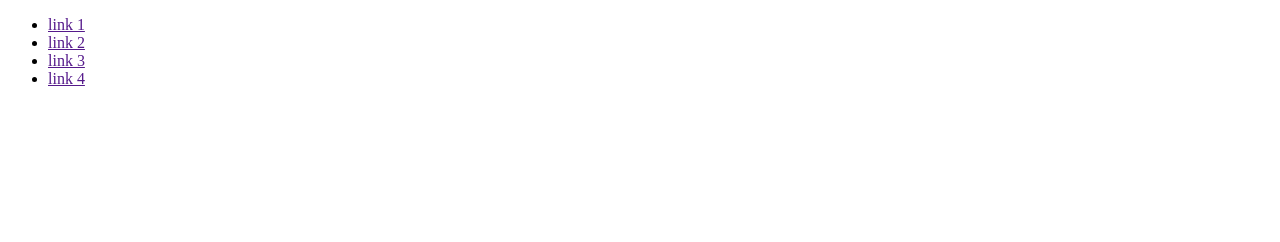
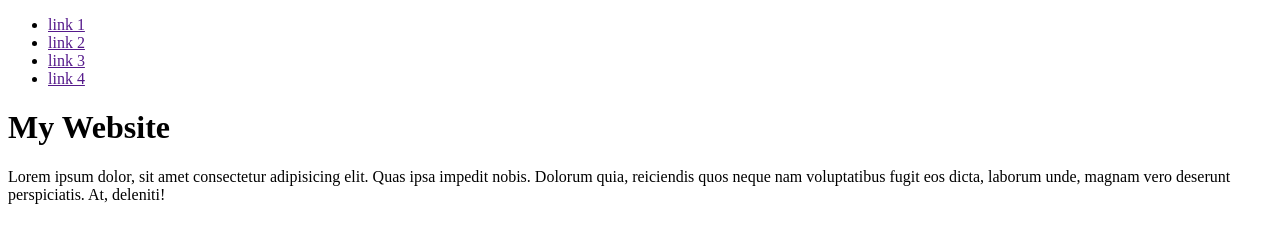
Before and after one commit to stribis/beispiel-project-921, a plain HTML site: page index.html in a window 1280 px wide. Drawn offline with Linux system fonts and the light colour scheme.

Commit message:
add main to the website

```diff
--- a/index.html
+++ b/index.html
@@ -15,5 +15,9 @@
       <li><a href="">link 4</a></li>
     </ul>
   </nav>
+  <main>
+    <h1>My Website</h1>
+    <p>Lorem ipsum dolor, sit amet consectetur adipisicing elit. Quas ipsa impedit nobis. Dolorum quia, reiciendis quos neque nam voluptatibus fugit eos dicta, laborum unde, magnam vero deserunt perspiciatis. At, deleniti!</p>
+  </main>
 </body>
 </html>
```
